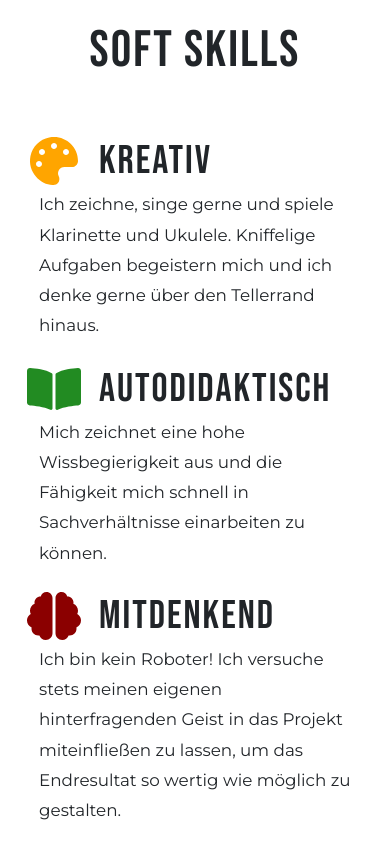
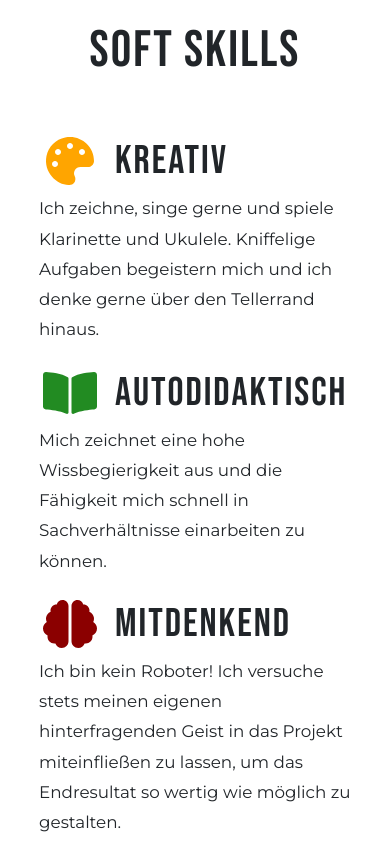
Before and after one commit to damgem/damgem.github.io, a React (Create React App) app: page / in a window 390 px wide. Shown: the part 2940-3784 px from the top of the page. Built offline with nearby package versions, Linux system fonts and the light colour scheme.

Commit message:
fixed soft skills icon spacing issues on mobile

```diff
--- a/src/components/SectionSoftSkills.js
+++ b/src/components/SectionSoftSkills.js
@@ -19,7 +19,7 @@ function SoftSkill(props) {
             <div className="mx-lg-5 mx-4 mb-lg-5 mb-4">
             <Row>
                 {/*icon*/}
-                <Col xs="auto ml-lg-3" className="pl-0">
+                <Col xs="auto ml-lg-3 ml-md-1 ml-3" className="pl-0">
                     <Icon icon={props.icon} color={props.iconColor}/>
                 </Col>
                 {/*title*/}
@@ -27,7 +27,7 @@ function SoftSkill(props) {
                     <h2 className="main-font">{props.title}</h2>
                 </Col>
                 {/*description*/}
-                <Col xs={12} className="mt-lg-3 mt-1 secondary-font" style={{fontSize:'1.05em'}}>
+                <Col xs={12} className="mt-lg-3 mt-2 mt-md-2 secondary-font" style={{fontSize:'1.05em'}}>
                     {props.children}
                 </Col>
             </Row>
```
